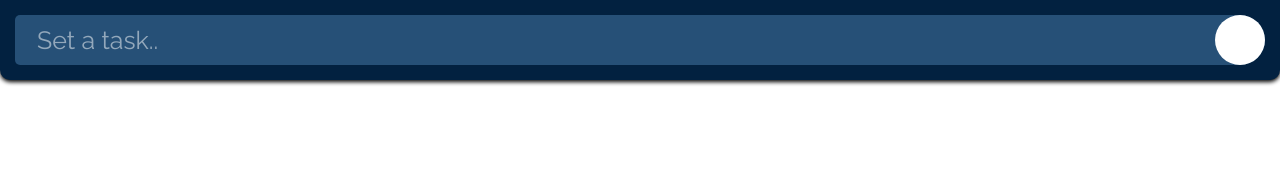
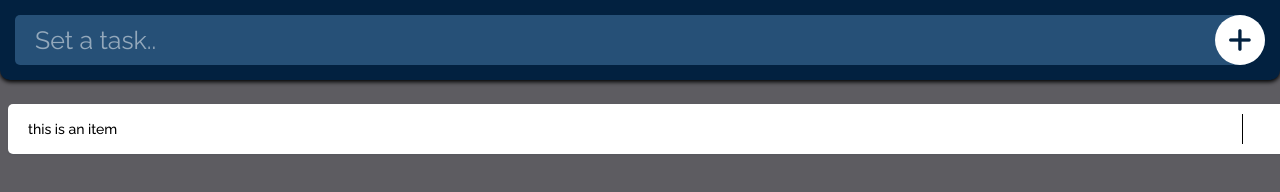
Before and after one commit to JD2321/to-do-list, a plain HTML site: page index.html in a window 1280 px wide. Drawn offline with Linux system fonts and the light colour scheme.

Commit message:
header complete, some js added, item list in progress

```diff
--- a/index.html
+++ b/index.html
@@ -13,15 +13,39 @@
     <!-- <link rel="stylesheet" type="text/css" href="resources/css/reset.css"> -->
     <link rel="stylesheet" type="text/css" href="resources/css/style.css">
 
+    <!-- load font awesome -->
+    <script src="https://kit.fontawesome.com/9fd42defa7.js" crossorigin="anonymous"></script>
+
 </head>
 <body>
-    <div class="container">
+
     <header>
-        <input type="text" placeholder="Set a task..">
-        <button></button>
+        <input type="text" placeholder="Set a task.." id="item">
+        <button id="add-item"><i class="fas fa-plus fa-2x"></i></button>
     </header>
+<div class="container">
+    <!-- uncompleted task -->
+    <ul class="to-do">
+        <li>
+            this is an item
+
+            <div class="buttons">
+                <button class="remove"></button>
+                <button class="done"></button>
+            </div>
+
+        </li>
+
+    </ul>
+
+    <!-- completed task -->
+    <ul class="done">
+
+    </ul>
 </div>
 
 
+
+    <script src="resources/js/app.js"></script>
 </body>
 </html>
--- a/resources/css/style.css
+++ b/resources/css/style.css
@@ -1,5 +1,9 @@
 @charset "UTF-8";
 
+body {
+    background-color: #5D5C61;
+    padding:80px 0 0 0;
+}
 
 
 body, input, button {
@@ -21,7 +25,6 @@ header {
     border-bottom-right-radius: 10px;
     border-bottom-left-radius: 10px;
     box-sizing: border-box;
-
 }
 
 header input {
@@ -32,7 +35,7 @@ header input {
     font-size: 25px;
     font-weight: 400;
     text-indent: 20px;
-    padding-right: 190px;
+    padding: 0 60px 0 0;
     background: #265077;
     border-radius: 5px;
     border-top-left-radius: 5px;
@@ -62,12 +65,77 @@ header button {
     background: #fff;
     border: 0px;
     box-shadow: none;
-
+    cursor: pointer;
 
 }
 
-header.container {
+button i {
+    color: #022140;
+}
 
-        width: 100%;
+ul.to-do {
+    width: 100%;
+    float: left;
+    padding: 0;
+}
+
+ul.to-do li {
+    width: 100%;
+    min-height: 50px;
+    float:left;
+    font-size: 14px;
+    font-weight: 500;
+    color: black;
+    line-height: 50px;
+    background: #fff;
+    border-radius: 5px;
+    position: relative;
+    float: left;
+    box-shadow: 0px 1px 2px rgba(44, 62, 80, 0.10);
+    list-style-type: none;
+    margin: 0 0 10px 0;
+    padding: 0 0px 0px 20px;
+}
+
+ul.to-do li:last-of-type {
+    margin: 0;
+}
+
+ul.to-do li .buttons{
+    width:100px;
+    height: 50px;
+    position: absolute;
+    top: 0;
+    right: 0;
+}
+
+ul.to-do li .buttons button {
+    height: 50px;
+    width: 50px;
+    float: left;
+    background: none;
+    border: 0px;
+    box-shadow: none;
+    outline: none;
+    position: relative;
+
+    -webkit-appearance: none;
 
 }
+
+ul.to-do li .buttons button:last-of-type:before {
+    content: '';
+    width: 1px;
+    height: 30px;
+    position: absolute;
+    top: 10px;
+    left: 0;
+    background: black   ;
+
+}
+
+.container {
+    width: 100%;
+    float:left;
+
+}
--- a/resources/js/app.js
+++ b/resources/js/app.js
@@ -0,0 +1,14 @@
+var button = document.getElementById("add-item");
+
+//button click
+//when button is clicked pull input value and create to-do list item
+function processClick() {
+    var value = document.getElementById("item").value;
+
+    if (value) {
+
+    }
+}
+
+//event listener
+button.addEventListener("click", processClick);
```
